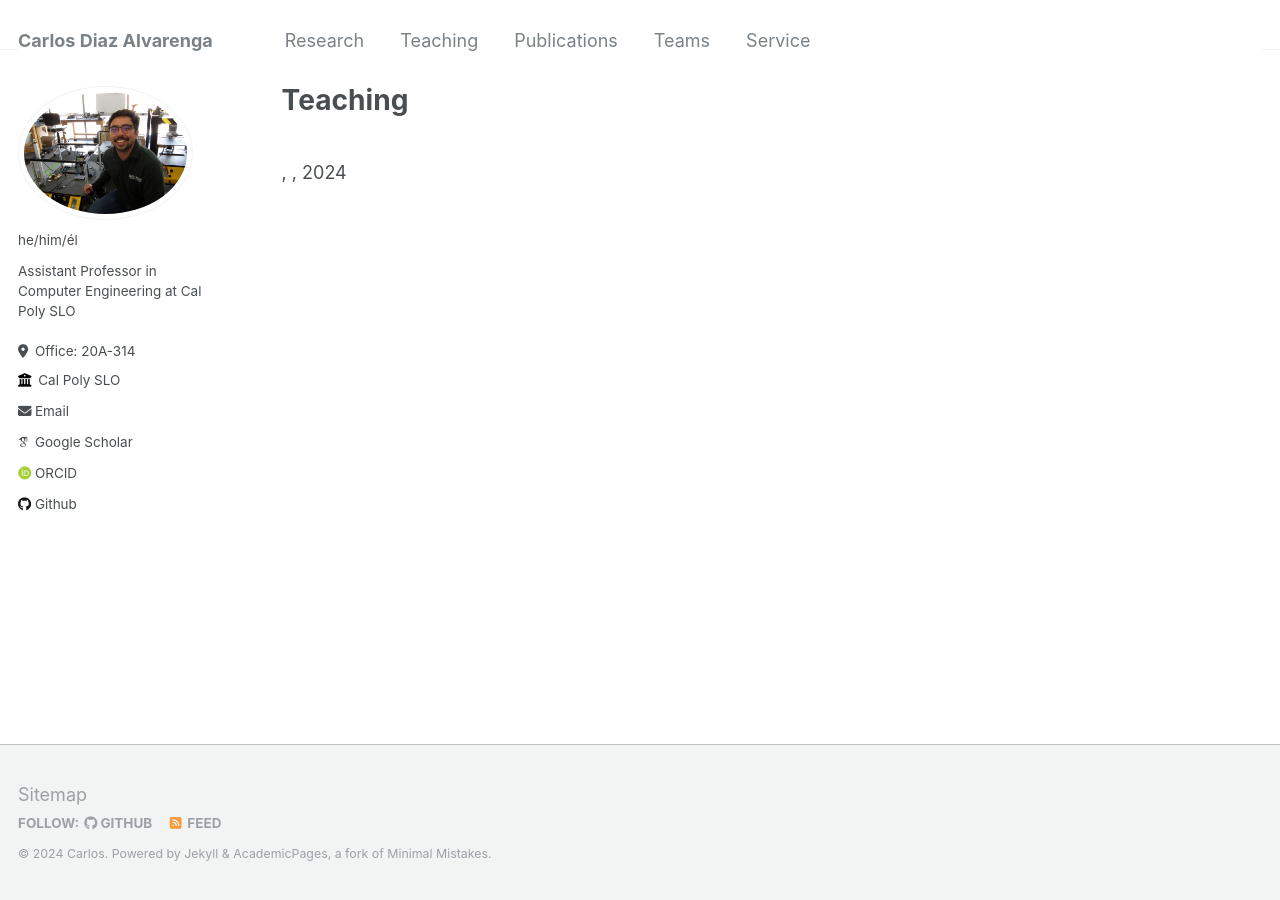
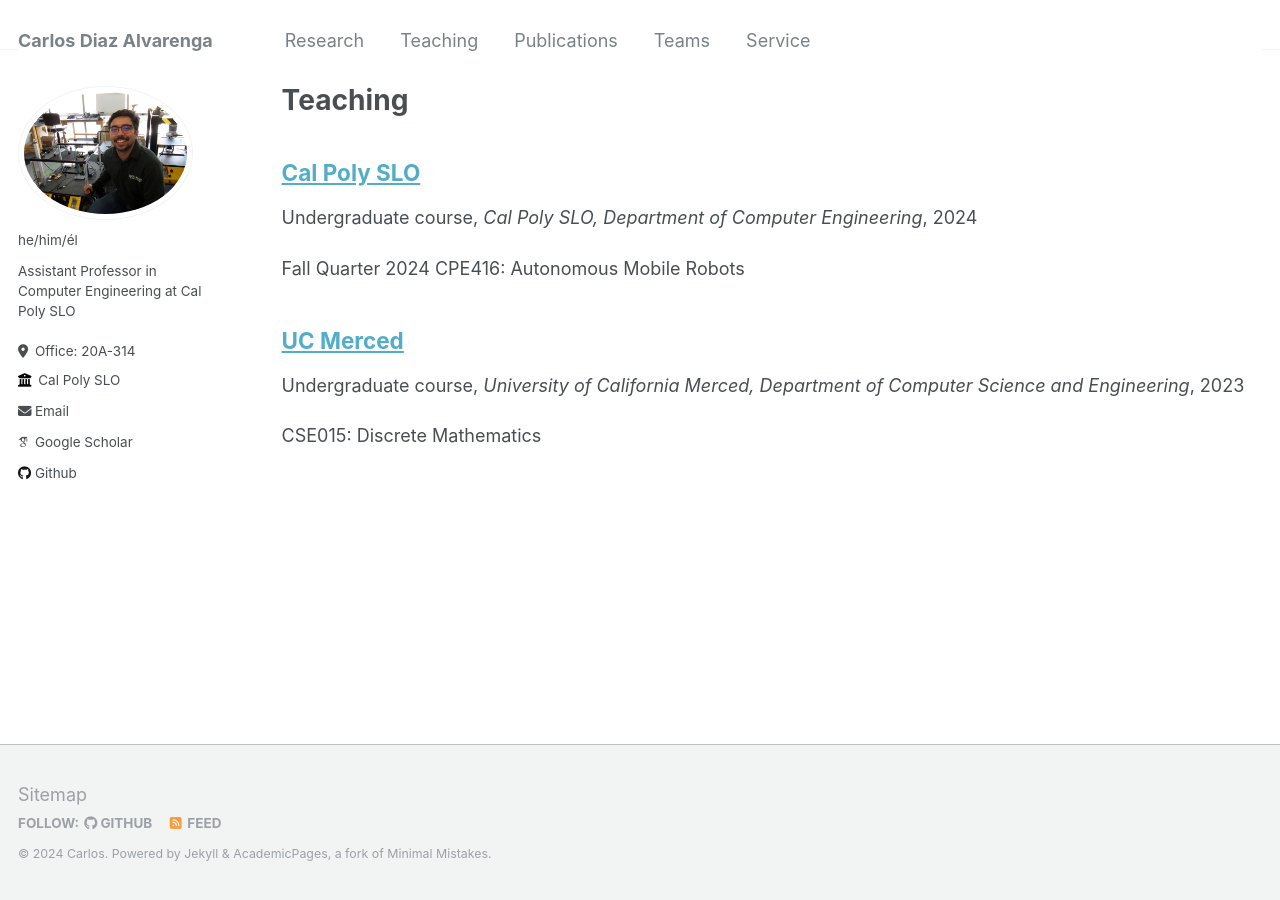
Before and after one commit to cdiazalvarenga/cdiazalvarenga.github.io, a Jekyll site: the page built from _pages/teaching.html, in a window 1280 px wide. Built offline with Jekyll 4.4.1, drawn with Linux system fonts in a browser that asks for light colours; some web fonts are replaced.

Commit message:
added new teaching

```diff
--- a/_config.yml
+++ b/_config.yml
@@ -32,11 +32,10 @@ author:
   # Academic websites
   arxiv            : # URL - Update with the correct link to your profile
   googlescholar    : "https://scholar.google.com/citations?user=ue0ngtMAAAAJ&hl=en"
-  orcid            : "http://orcid.org/yourorcidurl"
+  orcid            : #"http://orcid.org/yourorcidurl"
 
   # Repositories and software development
   github           : "cdiazalvarenga"
-  stackoverflow    : # User number or user number and name (i.e., use "1" or "1/jeff-atwood")
 
   # Social media
   linkedin         : # Username
--- /dev/null
+++ b/_teaching/calpoly.md
@@ -0,0 +1,12 @@
+---
+title: "Cal Poly SLO"
+collection: teaching
+type: "Undergraduate course"
+permalink: /teaching/2023-summmer
+venue: "Cal Poly SLO, Department of Computer Engineering"
+date: 2024-09-23
+location: "San Luis Obispo, CA, USA"
+---
+
+Fall Quarter 2024
+CPE416: Autonomous Mobile Robots
```
Also changed, not shown: _teaching/ucmerced.md (renamed from _teaching/2023-summer.md, +1 -1 lines).
